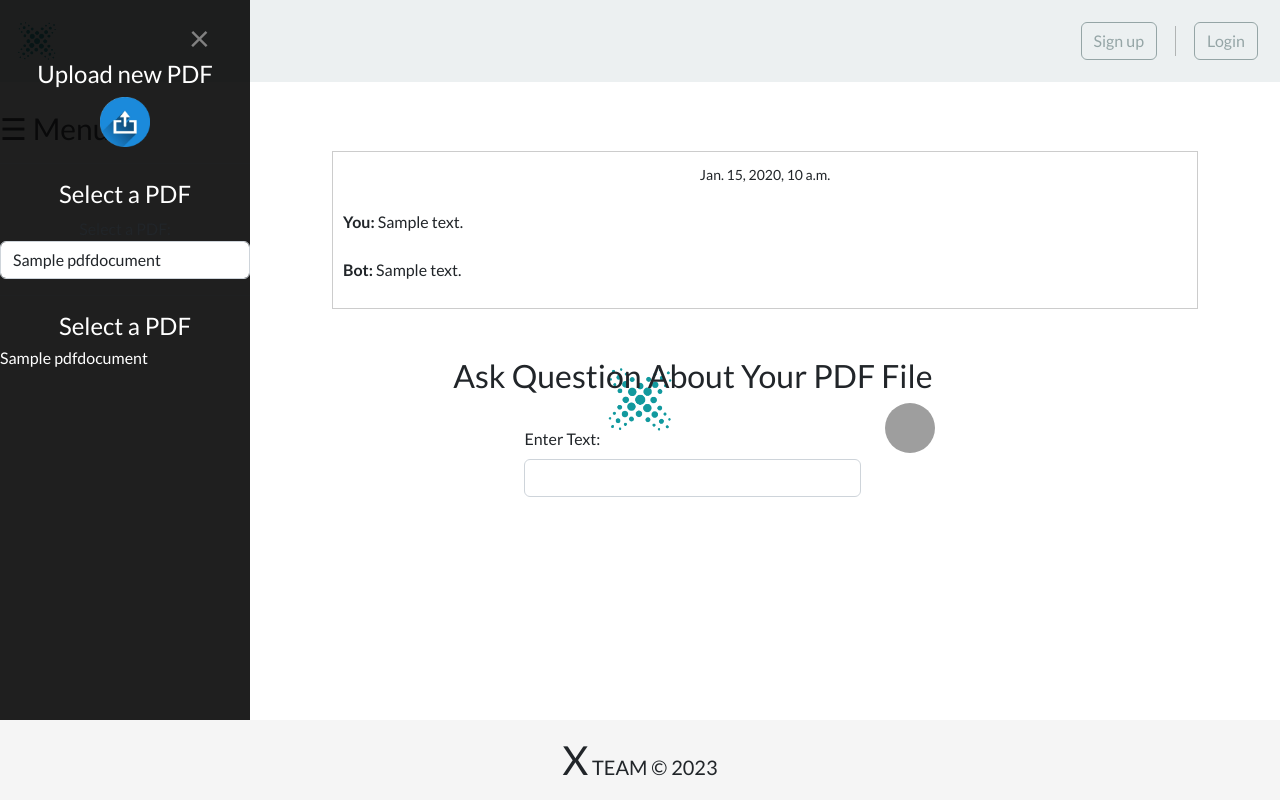
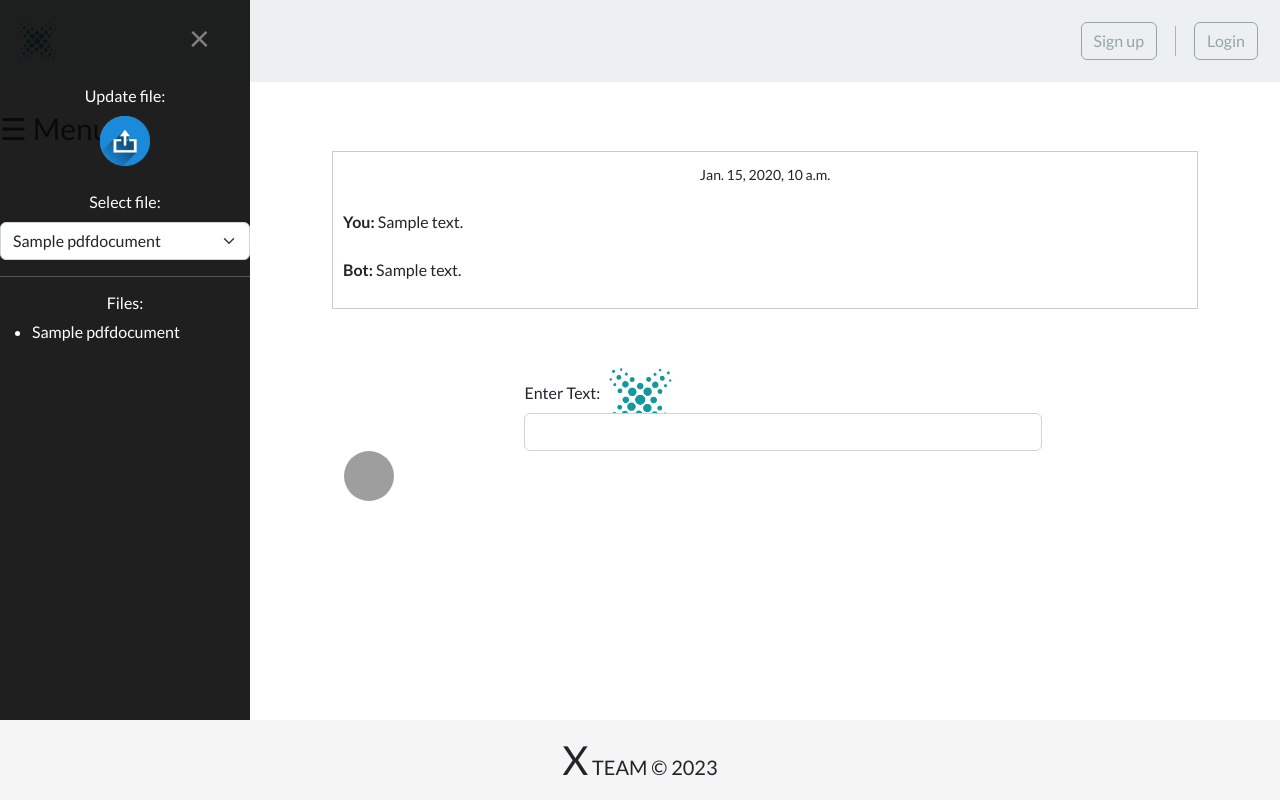
Before and after one commit to DenBilokon/doc_X_chat, a Django app: template doc_X_chat/chat_llm/templates/chat_llm/chat_base.html in a window 1280 px wide. Run offline with Django 4.2, Linux system fonts and the light colour scheme; the template is opened without the code that fills it: values that come from a table or form of the project are taken from there, others are empty; tables that the repository leaves empty hold one stand-in row (values such as "Sample post"); some libraries are stand-ins or nearby versions; grey boxes are pictures that could not be loaded.

Commit message:
before merge

```diff
--- a/doc_X_chat/chat_llm/templates/chat_llm/chat_base.html
+++ b/doc_X_chat/chat_llm/templates/chat_llm/chat_base.html
@@ -4,6 +4,8 @@
 
 
 <span style="font-size:30px;cursor:pointer" onclick="toggleNav()">&#9776; Menu</span>
+
+{% with selected_pdf_id=request.POST.selected_pdf|default:"" %} <!-- додаємо цей рядок тут -->
 
 <div id="mySidenav" class="sidenav">
     <!-- Повідомлення та помилки -->
@@ -19,36 +21,36 @@
     {% endfor %}
     <a href="javascript:void(0)" class="closebtn" onclick="toggleNav()">&times;</a>
     <div class="text-center">
-        <h4 style="color: white;">Upload new PDF</h4>
+        <label style="color: white;" for="uploadForm" class="form-label mt-4">Update file:</label>
         <form method="post" enctype="multipart/form-data" action="{% url 'upload_pdf' %}" id="uploadForm">
             {% csrf_token %}
-
             <!-- Невидимий input для завантаження файлу -->
             <input type="file" name="{{ form.pdf_document.name }}" id="{{ form.pdf_document.auto_id }}"
                    onchange="submitForm();" style="display: none;">
-
             <!-- Зображення-кнопка -->
             <img src="{% static 'chat_llm/img/upload_file.png' %}" height="50" alt="Upload Image" id="uploadImage"
                  onclick="triggerFileSelect();" style="cursor: pointer;">
-
         </form>
-
-        <hr>
-        <h4 style="color: white;">Select a PDF</h4>
         <div class="form-group">
-            <label for="sidenav_selected_pdf">Select a PDF:</label>
-            <select class="form-control" id="sidenav_selected_pdf" required>
+            <label style="color: white;" for="sidenav_selected_pdf" class="form-label mt-4">Select file:</label>
+            <select class="form-select" id="sidenav_selected_pdf">
                 {% for pdf in user_pdfs %}
-                <option value="{{ pdf.id }}">{{ pdf.title }}</option>
+                <option value="{{ pdf.id }}"
+                        {% if pdf.id|stringformat:"s" == selected_pdf_id %}
+                        selected
+                        {% endif %}
+                >{{ pdf.title }}</option>
                 {% endfor %}
             </select>
         </div>
     </div>
-    <hr>
-    <h4 class="text-center" style="color: white;">Select a PDF</h4>
+    <hr style="color: white;">
+    <h6 class="text-center" style="color: white;">Files:</h6>
     <div class="text">
         {% for pdf in user_pdfs %}
-        <h6 style="color: white;">{{ pdf.title }}</h6>
+        <ul>
+            <li style="color: white;">{{ pdf.title }}</li>
+        </ul>
         {% endfor %}
     </div>
 </div>
@@ -75,12 +77,11 @@
             <div class="row">
                 <div class="col-md-10">
                     <div class="form-box">
-                        <h3 align="center">Ask Question About Your PDF File</h3>
                         <form action="{% url 'ask_question' %}" method="post" class="form-inline">
                             {% csrf_token %}
                             <div class="form-group row">
                                 <label for="textInput" class="col-md-3 col-form-label mt-4"></label>
-                                <div class="col-md-6">
+                                <div class="col-md-9">
                                     <div class="form-group">
                                         <label for="textInput" class="form-label mt-4">Enter Text:</label>
                                         <input class="form-control" type="text" id="textInput" name="user_question">
@@ -217,4 +218,7 @@
     // Прокручуємо контейнер до нижнього краю
     chatHistoryContainer.scrollTop = chatHistoryContainer.scrollHeight;
 </script>
+
+{% endwith %} <!-- закриваємо with блок тут -->
+
 {% endblock %}
```
